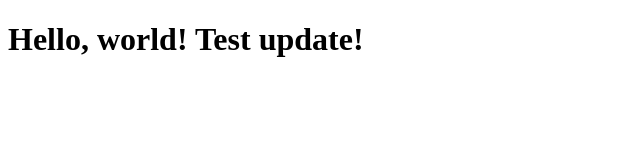
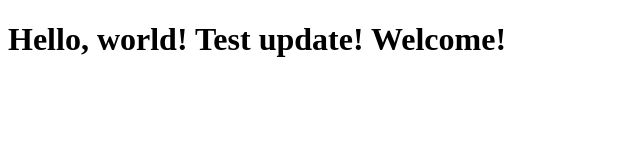
Before and after one commit to Dayone-Joint-Stock-Company/api-docs, a plain HTML site: page index.html in a window 1280 px wide. Shown: the whole page, without its empty margins (0-640 px from the left). Drawn offline with Linux system fonts and the light colour scheme.

Commit message:
test: Update content index

```diff
--- a/index.html
+++ b/index.html
@@ -4,6 +4,6 @@
     <title>Hello World Page</title>
 </head>
 <body>
-    <h1>Hello, world! Test update!</h1>
+    <h1>Hello, world! Test update! Welcome!</h1>
 </body>
 </html>
```
